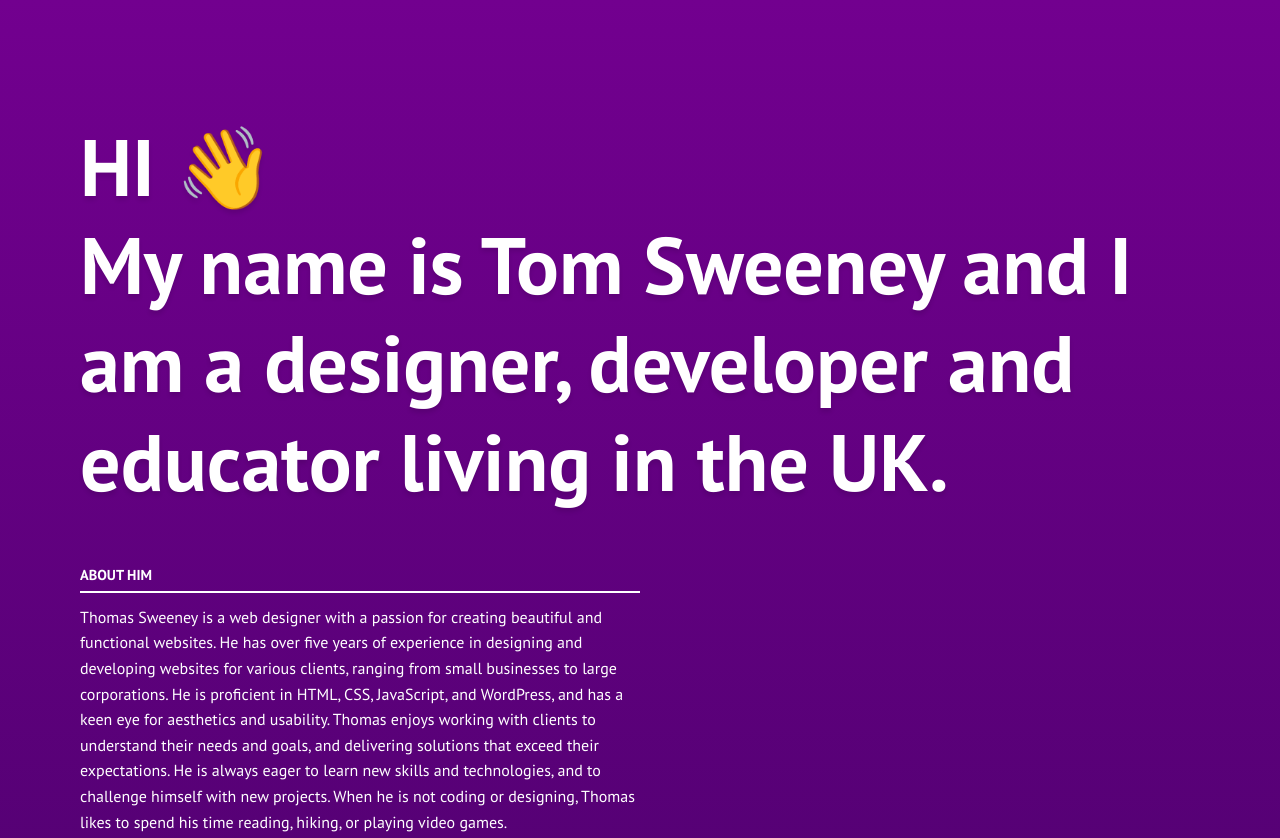
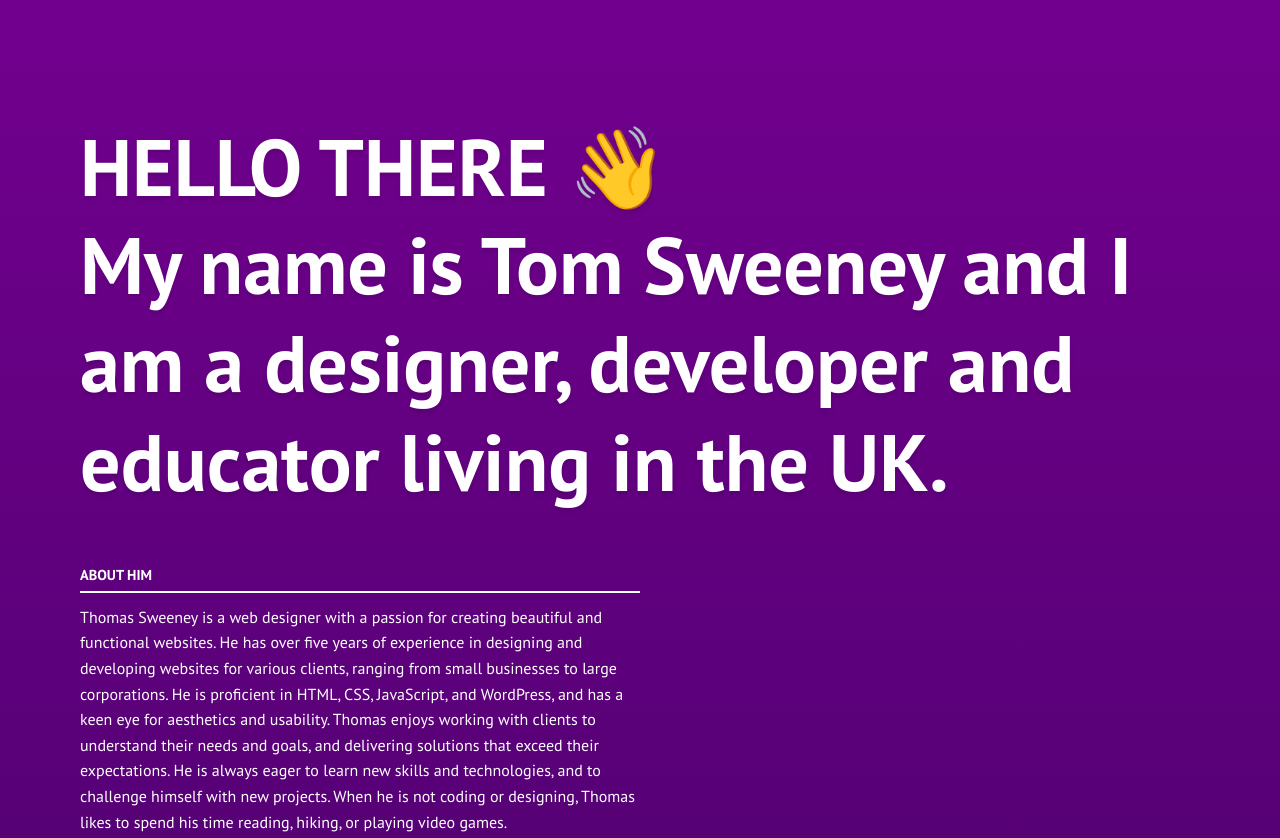
Before and after one commit to MagneticMule/tommy-one-page-site, a plain HTML site: page index.html in a window 1280 px wide. Shown: the top 838 px of the page. Drawn offline with Linux system fonts and the light colour scheme.

Commit message:
Changed back title

```diff
--- a/index.html
+++ b/index.html
@@ -11,7 +11,7 @@
   <body>
     <header>
       <h1>
-        HI 👋
+        HELLO THERE 👋
         <br />
         My name is Tom Sweeney and I am a designer, developer and educator living in the UK.
       </h1>
```
